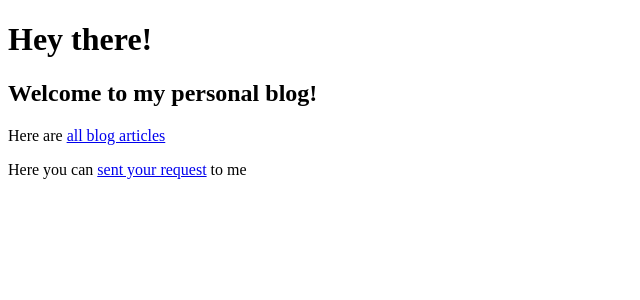
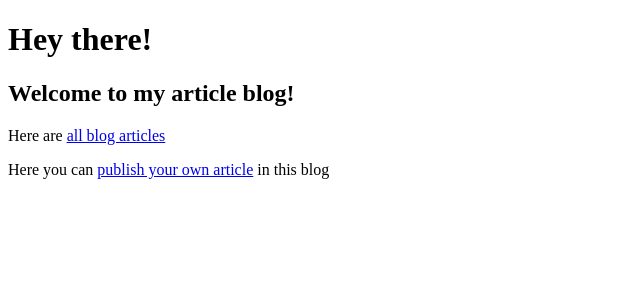
Before and after one commit to divinehoney/Hand-in-2-Flask, a Flask app: page / in a window 1280 px wide. Shown: the part 58-358 px from the top of the page, without its empty margins (0-640 px from the left). Run offline with Flask 3, Linux system fonts and the light colour scheme.

Commit message:
change intro page text

```diff
--- a/app/templates/index.html
+++ b/app/templates/index.html
@@ -5,8 +5,8 @@
 {% block main %}
     <h1>Hey there!</h1>
 
-    <h2>Welcome to my personal blog!</h2>
+    <h2>Welcome to my article blog!</h2>
     <p>Here are <a href="/articles/">all blog articles</a></p>
-    <p>Here you can <a href="/publisharticle">sent your request</a> to me</p>
+    <p>Here you can <a href="/publisharticle"> publish your own article</a> in this blog</p>
 
 {% endblock %}
```
